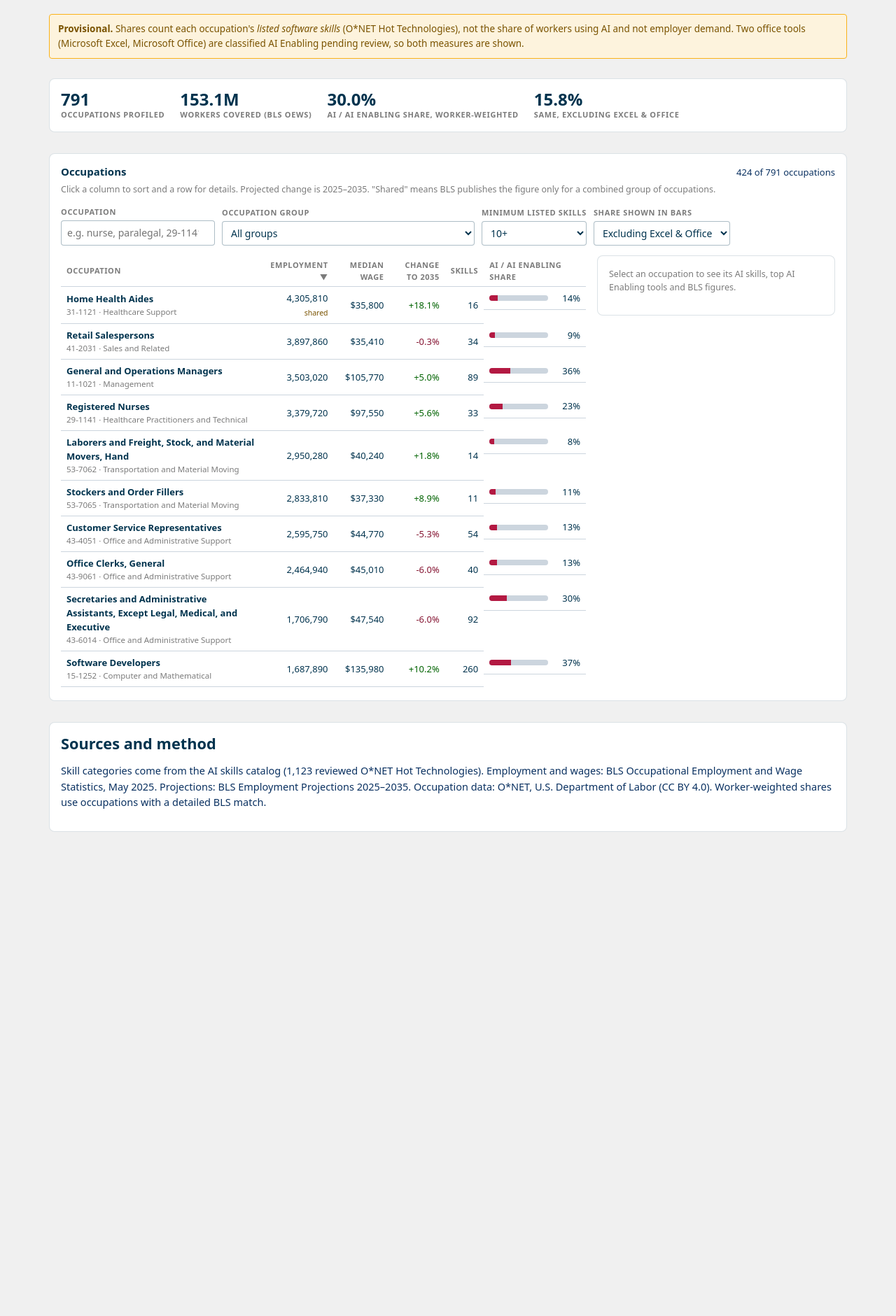
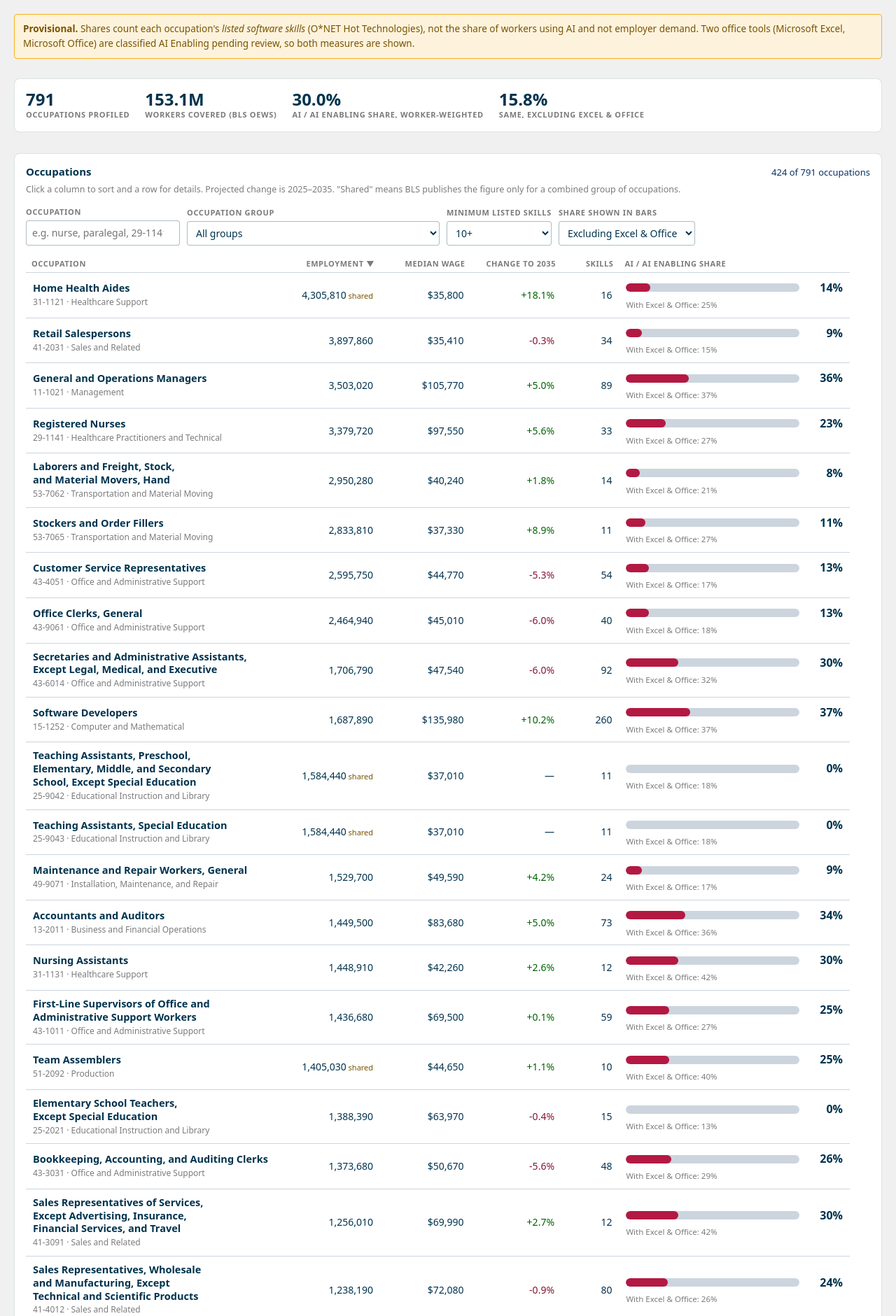
Before and after one commit to salbert-scsp/national-skills-dashboard, a FastAPI app: page /occupations in a window 1280 px wide. Shown: the part 56-1937 px from the top of the page at 70% size. Before the commit the page ends 1245 px from the top, so only its background shows below. Run offline with FastAPI, Linux system fonts and the light colour scheme; parts of the project's set-up code (start-up, migrations or seed data) failed here and were passed over.

Commit message:
Occupations page: wider layout, prominent share column, both measures per row

```diff
--- a/static/occupations.js
+++ b/static/occupations.js
@@ -73,13 +73,19 @@
       tr.appendChild(ch);
       tr.appendChild(el("td", "num", fmtInt.format(r.n_skills || 0)));
       const share = value(r, "measure");
+      const excl = measure.value === "share_ai_or_enabling_excl_office";
+      const other = excl ? r.share_ai_or_enabling : r.share_ai_or_enabling_excl_office;
       const cell = el("td", "occ__sharecell");
+      const top = el("div", "occ__share");
       const meter = el("div", "occ__meter");
       const fill = el("div", "occ__fill");
       fill.style.width = share === null ? "0" : Math.round(share * 100) + "%";
       meter.appendChild(fill);
-      cell.appendChild(meter);
-      cell.appendChild(el("span", "occ__pct", pct(share)));
+      top.appendChild(meter);
+      top.appendChild(el("span", "occ__pct", pct(share)));
+      cell.appendChild(top);
+      cell.appendChild(el("div", "occ__other",
+        (excl ? "With Excel & Office: " : "Without Excel & Office: ") + pct(other)));
       tr.appendChild(cell);
       const open = () => { selected = r.soc_code; showDetail(r); render(); };
       tr.addEventListener("click", open);
@@ -135,7 +141,7 @@
     detail.appendChild(legend);
 
     const dl = el("dl", "occ__facts");
-    kv(dl, "AI / AI Enabling share", pct(r.share_ai_or_enabling) + " of listed skills");
+    kv(dl, "AI / AI Enabling share (all skills)", pct(r.share_ai_or_enabling));
     kv(dl, "Excluding Excel & Office", pct(r.share_ai_or_enabling_excl_office));
     kv(dl, "Employment", (r.employment === null ? "Not published" : fmtInt.format(r.employment)) +
        (r.oews_match === "broad (shared)" ? " (combined BLS group)" : ""));
--- a/static/style.css
+++ b/static/style.css
@@ -1226,34 +1226,56 @@ body.progressframe {
 
 /* --- Occupations page -------------------------------------------------------- */
 
-.occ { display: flex; flex-direction: column; gap: var(--gap); }
+/* Wider than the default .wrap: this page is a table plus a detail column. */
+.wrap.occ { max-width: 1480px; display: flex; flex-direction: column; gap: var(--gap); }
 .chip--current { background: var(--surface-sunken); font-weight: 650; }
-.occ__layout { display: grid; grid-template-columns: minmax(0, 1fr) 340px; gap: var(--gap); margin-top: 14px; align-items: start; }
-@media (max-width: 900px) { .occ__layout { grid-template-columns: minmax(0, 1fr); } }
-.occ__table { max-height: 620px; }
+
+/* Table first; the detail column moves below it on narrower screens so the table
+   never has to squeeze its share column. */
+.occ__layout { display: grid; grid-template-columns: minmax(0, 1fr) 320px; gap: 20px; margin-top: 14px; align-items: start; }
+@media (max-width: 1280px) { .occ__layout { grid-template-columns: minmax(0, 1fr); } .occ__detail { position: static; } }
+
+/* The scrollbar used to sit on top of the last column (macOS overlay scrollbars).
+   Reserve its space and pad the edge so the percentages are never covered. */
+.occ__table { max-height: 72vh; overflow: auto; scrollbar-gutter: stable; padding-right: 14px; }
+
+.occ__grid { table-layout: fixed; min-width: 860px; font-size: 14px; }
+.occ__col-name { width: 32%; }
+.occ__col-num { width: 11%; }
+.occ__col-skills { width: 7%; }
+.occ__col-share { width: 28%; }
+.occ__grid th { vertical-align: bottom; line-height: 1.3; }
+.occ__grid td { vertical-align: middle; padding: 9px 10px; }
+.dtable th.num { text-align: right; }
+
 .th-sort { all: unset; cursor: pointer; font: inherit; text-transform: inherit; letter-spacing: inherit; }
 .th-sort:hover { color: var(--text-primary); }
 .th-sort:focus-visible { outline: 2px solid var(--accent); outline-offset: 1px; }
 th[aria-sort="ascending"] .th-sort::after { content: " ▲"; }
 th[aria-sort="descending"] .th-sort::after { content: " ▼"; }
-.dtable th.num { text-align: right; }
+
 .occ__row { cursor: pointer; }
 .occ__row:hover td { background: var(--surface-page); }
 .occ__row[aria-current="true"] td { background: var(--surface-page); }
-.occ__row[aria-current="true"] td:first-child { box-shadow: inset 3px 0 0 var(--brand); }
-.occ__title { font-weight: 600; color: var(--text-primary); }
-.occ__sub { font-size: 11.5px; color: var(--text-muted); }
-.occ__flag { font-size: 10.5px; color: var(--warning-text); }
+.occ__row[aria-current="true"] td:first-child { box-shadow: inset 4px 0 0 var(--brand); }
+.occ__title { font-weight: 650; font-size: 14.5px; color: var(--text-primary); line-height: 1.3; text-wrap: balance; }
+.occ__sub { font-size: 12px; color: var(--text-muted); margin-top: 2px; }
+.occ__flag { font-size: 11px; color: var(--warning-text); }
 .occ__pos { color: var(--good-text); }
 .occ__neg { color: var(--critical-text); }
-.occ__sharecell { display: flex; align-items: center; gap: 8px; min-width: 140px; }
-.occ__meter { flex: 1 1 auto; height: 8px; background: var(--surface-sunken); border-radius: 4px; overflow: hidden; }
-.occ__fill { height: 100%; background: var(--cat-enabling); }
-.occ__pct { width: 38px; text-align: right; font-variant-numeric: tabular-nums; }
+
+/* The share is the point of the page: a full-width bar, a large bold value, and the
+   other measure underneath so the Excel/Office effect is visible on every row. */
+.occ__share { display: flex; align-items: center; gap: 10px; }
+.occ__meter { flex: 1 1 auto; min-width: 60px; height: 12px; background: var(--surface-sunken); border-radius: 6px; overflow: hidden; }
+.occ__fill { height: 100%; background: var(--cat-enabling); border-radius: 6px; }
+.occ__pct { flex: 0 0 52px; text-align: right; font-size: 16px; font-weight: 700; color: var(--text-primary); font-variant-numeric: tabular-nums; }
+.occ__other { font-size: 11.5px; color: var(--text-muted); margin-top: 3px; font-variant-numeric: tabular-nums; }
+
 .occ__detail { position: sticky; top: 12px; }
-.occ__detail h2 { font-size: 16px; margin: 0; }
+.occ__detail h2 { font-size: 17px; margin: 0; line-height: 1.3; }
 .occ__stack { margin-top: 12px; }
-.occ__facts { display: grid; grid-template-columns: auto 1fr; gap: 4px 12px; margin: 14px 0; font-size: 13px; }
+.occ__facts { display: grid; grid-template-columns: 1fr auto; gap: 6px 12px; margin: 14px 0; font-size: 13.5px; }
 .occ__facts dt { color: var(--text-muted); }
-.occ__facts dd { margin: 0; font-variant-numeric: tabular-nums; text-align: right; }
+.occ__facts dd { margin: 0; font-variant-numeric: tabular-nums; text-align: right; font-weight: 600; }
 .occ__list { margin-top: 12px; }
--- a/templates/occupations.html
+++ b/templates/occupations.html
@@ -99,7 +99,15 @@
 
             <div class="occ__layout">
                 <div class="dtable__wrap occ__table">
-                    <table class="dtable" id="occ-table">
+                    <table class="dtable occ__grid" id="occ-table">
+                        <colgroup>
+                            <col class="occ__col-name">
+                            <col class="occ__col-num">
+                            <col class="occ__col-num">
+                            <col class="occ__col-num">
+                            <col class="occ__col-skills">
+                            <col class="occ__col-share">
+                        </colgroup>
                         <thead>
                             <tr>
                                 <th scope="col"><button class="th-sort" data-key="title">Occupation</button></th>
@@ -107,7 +115,7 @@
                                 <th scope="col" class="num"><button class="th-sort" data-key="median_annual_wage">Median wage</button></th>
                                 <th scope="col" class="num"><button class="th-sort" data-key="proj_change_pct">Change to {{ data.proj_years.end }}</button></th>
                                 <th scope="col" class="num"><button class="th-sort" data-key="n_skills">Skills</button></th>
-                                <th scope="col"><button class="th-sort" data-key="measure">AI / AI Enabling share</button></th>
+                                <th scope="col" class="occ__sharehead"><button class="th-sort" data-key="measure">AI / AI Enabling share</button></th>
                             </tr>
                         </thead>
                         <tbody id="occ-body"></tbody>
```
